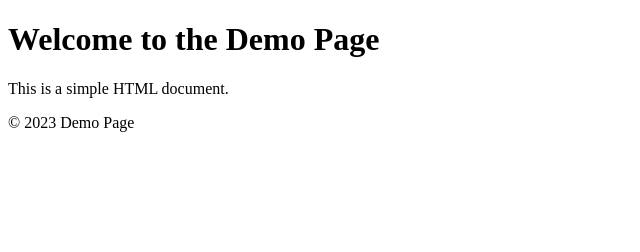
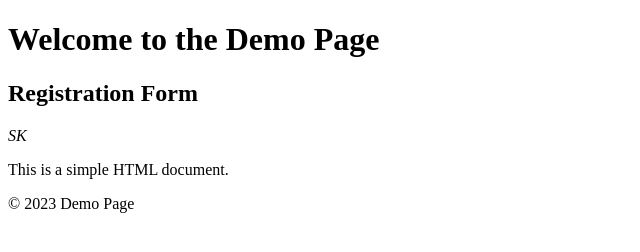
Before and after one commit to SkBeginer/demo, a plain HTML site: page index.html in a window 1280 px wide. Shown: the whole page, without its empty margins (0-640 px from the left). Drawn offline with Linux system fonts and the light colour scheme.

Commit message:
Adding two new line

```diff
--- a/index.html
+++ b/index.html
@@ -10,6 +10,8 @@
       <h1>Welcome to the Demo Page</h1>
     </header>
     <main>
+      <h2>Registration Form</h2>
+      <i>SK</i>
       <p>This is a simple HTML document.</p>
     </main>
     <footer>
```
